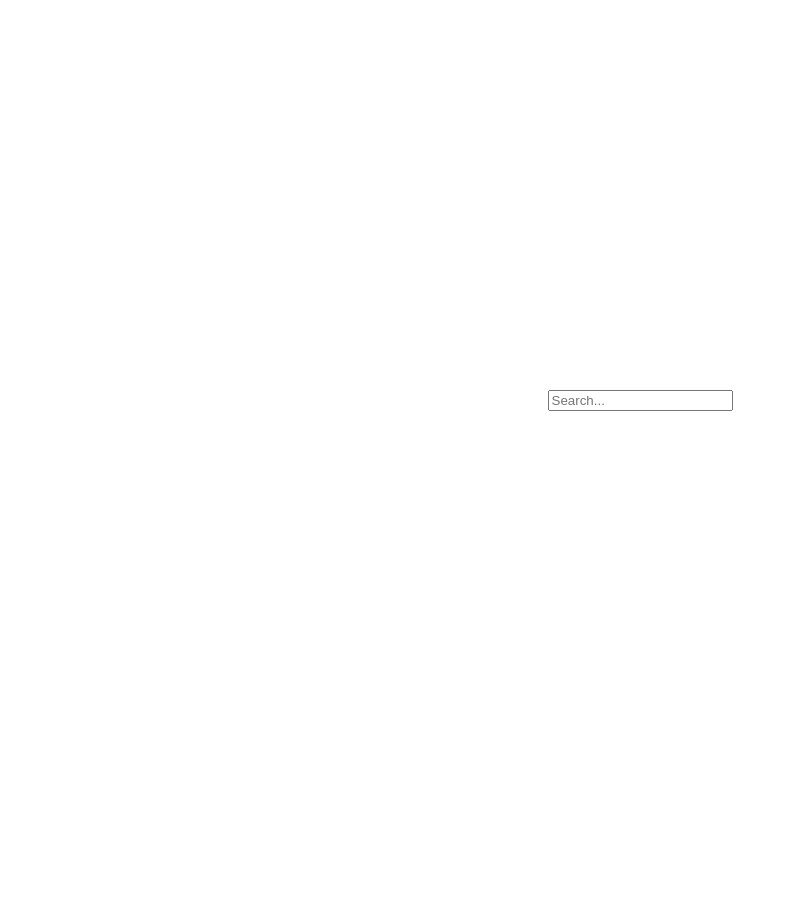
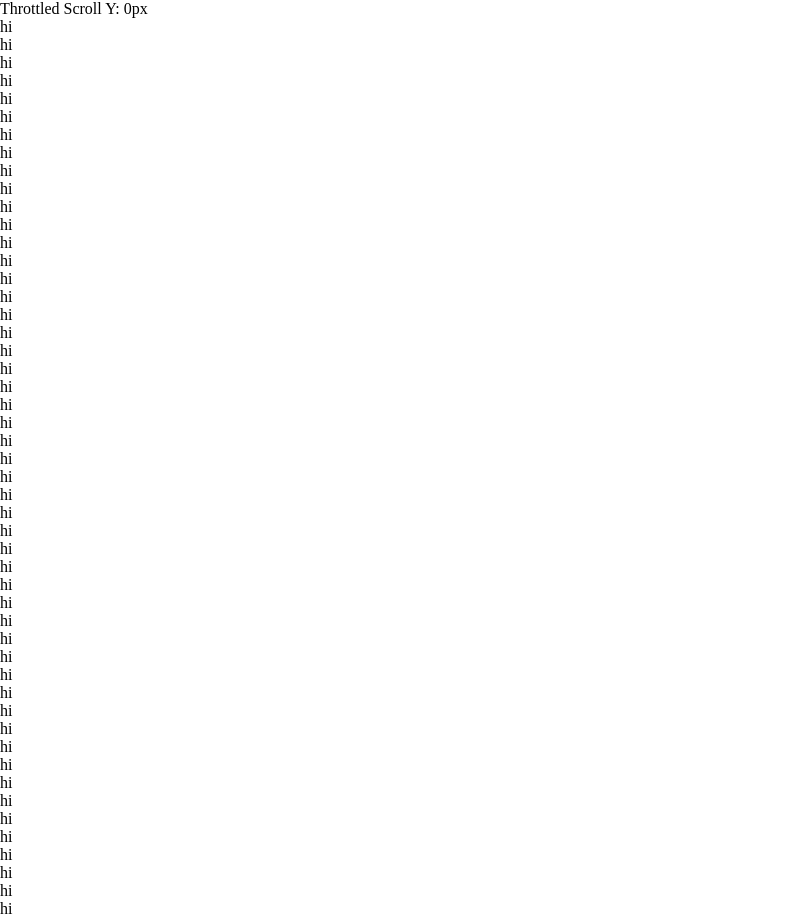
Before and after one commit to rajeshrc12/interview, a React (Vite) app in the folder reactjs/: page / in a window 1280 px wide. Shown: the whole page, without its empty margins (0-796 px from the left). Before the commit the page ends 800 px from the top, so only its background shows below. Built offline with nearby package versions, Linux system fonts and the light colour scheme.

Commit message:
reactjs: throttle hook

```diff
--- a/reactjs/src/App.tsx
+++ b/reactjs/src/App.tsx
@@ -1,24 +1,25 @@
 // import OnlyMemo from "./only-memo";
 // import UseMemo from "./use-memo";
 // import UseCallback from "./use-callback";
-
-import Debounce from "./debounce";
+// import Debounce from "./debounce";
+import Throttle from "./throttle";
 
 const App = () => {
   return (
     <div
-      style={{
-        display: "flex",
-        justifyContent: "center",
-        alignItems: "center",
-        height: "100vh",
-        width: "100%",
-      }}
+    // style={{
+    //   display: "flex",
+    //   justifyContent: "center",
+    //   alignItems: "center",
+    //   height: "100vh",
+    //   width: "100%",
+    // }}
     >
       {/* <OnlyMemo /> */}
       {/* <UseMemo /> */}
       {/* <UseCallback /> */}
-      <Debounce />
+      {/* <Debounce /> */}
+      <Throttle />
     </div>
   );
 };
--- /dev/null
+++ b/reactjs/src/hooks/useThrottle.ts
@@ -0,0 +1,21 @@
+import { useEffect, useRef, useState } from "react";
+
+export function useThrottle<T>(value: T, delay: number): T {
+  const [throttled, setThrottled] = useState(value);
+  const lastRan = useRef(0);
+
+  useEffect(() => {
+    const handler = setTimeout(
+      () => {
+        const now = Date.now();
+        if (now - lastRan.current >= delay) {
+          setThrottled(value);
+          lastRan.current = now;
+        }
+      },
+      delay - (Date.now() - lastRan.current),
+    );
+    return () => clearTimeout(handler);
+  }, [value, delay]);
+  return throttled;
+}
--- /dev/null
+++ b/reactjs/src/throttle.tsx
@@ -0,0 +1,25 @@
+import { useEffect, useState } from "react";
+import { useThrottle } from "./hooks/useThrottle";
+
+const Throttle = () => {
+  const [scrollY, setScrollY] = useState(0);
+  const throttledScrollY = useThrottle(scrollY, 1000);
+  useEffect(() => {
+    const onScroll = () => {
+      setScrollY(window.scrollY);
+    };
+    window.addEventListener("scroll", onScroll);
+    return () => window.removeEventListener("scroll", onScroll);
+  }, []);
+  console.log(`Throttled Scroll Y: ${throttledScrollY}px`);
+  return (
+    <div>
+      Throttled Scroll Y: {throttledScrollY}px
+      {new Array(50).fill(0).map((_, i) => (
+        <div key={i}>hi</div>
+      ))}
+    </div>
+  );
+};
+
+export default Throttle;
```
Also changed, not shown: reactjs/src/hooks/useDebounce.ts (renamed from reactjs/src/hooks/useDebounce.tsx).
